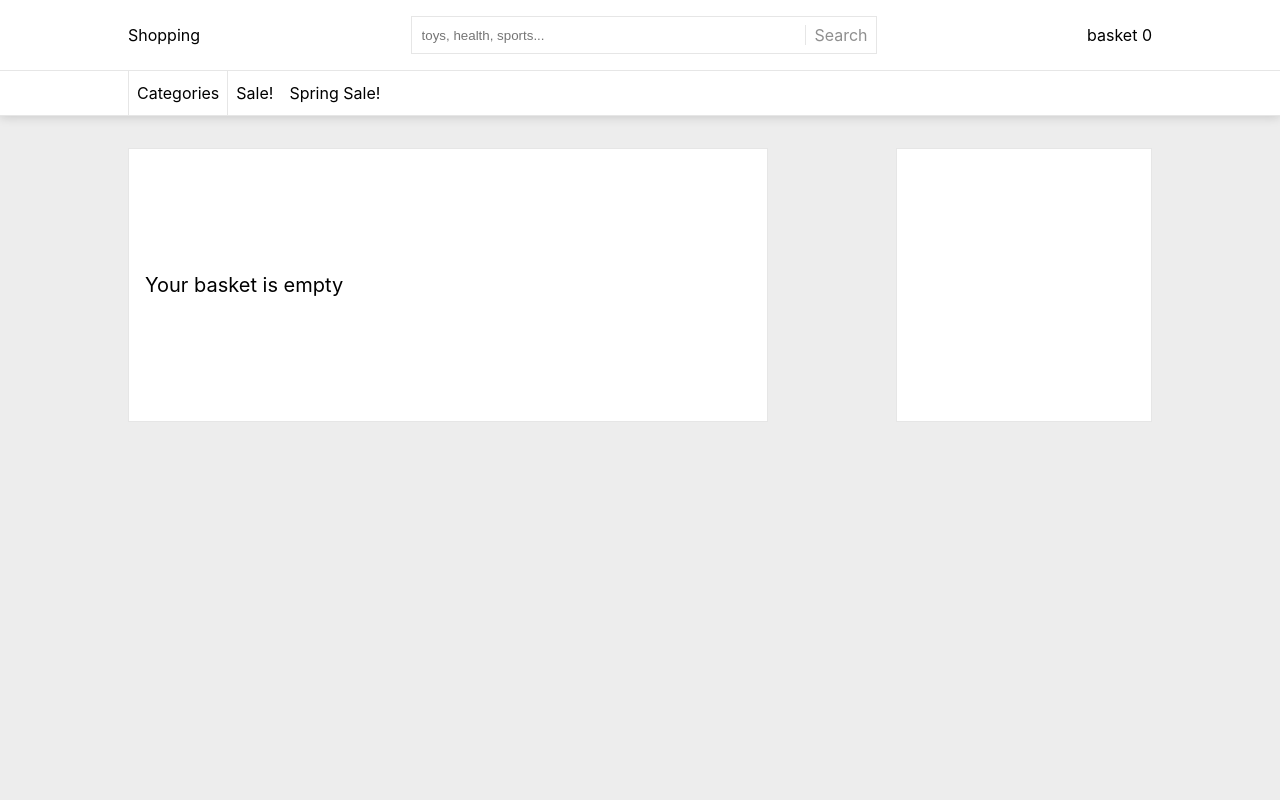
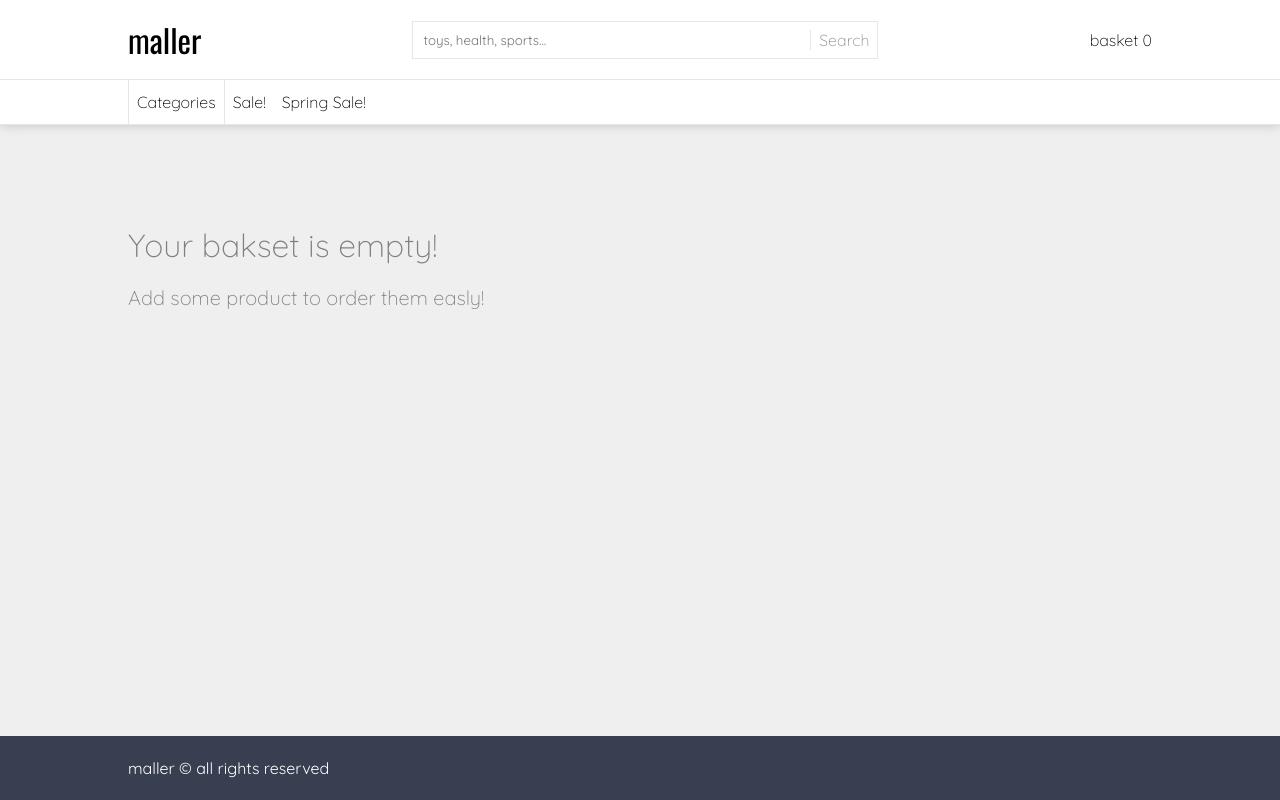
Before and after one commit to krzygrzywygrzy/maller, a React (Create React App) app: page /basket in a window 1280 px wide. Built offline with nearby package versions, Linux system fonts and the light colour scheme; no server answers; the database is empty.

Commit message:
footer, theming, sitename

```diff
--- a/public/index.html
+++ b/public/index.html
@@ -24,7 +24,7 @@
       work correctly both with client-side routing and a non-root public URL.
       Learn how to configure a non-root public URL by running `npm run build`.
     -->
-    <title>React App</title>
+    <title>maller</title>
   </head>
   <body>
     <noscript>You need to enable JavaScript to run this app.</noscript>
--- /dev/null
+++ b/src/core/footer/footer.css
@@ -0,0 +1,15 @@
+footer {
+  height: 4rem;
+  background: #373f51;
+  color: white;
+  line-height: 4rem;
+  font-weight: 400;
+
+  position: absolute;
+  bottom: 0;
+  width: 100%;
+}
+
+footer > span {
+  margin: 0 8rem;
+}
--- /dev/null
+++ b/src/core/footer/footer.tsx
@@ -0,0 +1,11 @@
+import './footer.css';
+
+const Footer = () => {
+    return (
+        <footer>
+            <span>maller &copy; all rights reserved</span>
+        </footer>
+    );
+}
+
+export default Footer;
--- a/src/core/navbar/navbar.css
+++ b/src/core/navbar/navbar.css
@@ -17,6 +17,11 @@
   align-items: center;
   padding: 1rem 8rem;
   border-bottom: 1px solid #e6e6e6;
+}
+
+.navbar-title {
+  font-size: 2rem;
+  font-family: "Oswald", sans-serif;
 }
 
 .search-box {
@@ -86,3 +91,7 @@ li:hover {
 .border-right {
   border-right: 1px solid #e6e6e6;
 }
+
+.search_btn {
+  color: black;
+}
--- a/src/core/navbar/navbar.tsx
+++ b/src/core/navbar/navbar.tsx
@@ -38,12 +38,12 @@ const Navbar = (props: any) => {
   return (
     <div className="navbar">
       <div className="navbar-container">
-        <div><Link href="/">Shopping</Link></div>
+        <div className="navbar-title"><Link href="/">maller</Link></div>
         <div>
             <div className="search-box">
               <input type="text" onChange={(e)=> handleChange(e.target.value) }
                 placeholder="toys, health, sports..." />
-              <div>Search</div>
+              <div className="search_btn">Search</div>
             </div>
         </div>
         <div>
--- a/src/index.css
+++ b/src/index.css
@@ -1,3 +1,6 @@
+@import url("https://fonts.googleapis.com/css2?family=Quicksand:wght@300;400;600&display=swap");
+@import url("https://fonts.googleapis.com/css2?family=Oswald&display=swap");
+
 body {
   margin: 0;
   font-family: -apple-system, BlinkMacSystemFont, "Segoe UI", "Roboto", "Oxygen",
@@ -5,12 +8,23 @@ body {
     sans-serif;
   -webkit-font-smoothing: antialiased;
   -moz-osx-font-smoothing: grayscale;
-  background: #ededed;
+  /*background: #ededed; */
+  background: #efefef;
+  font-weight: 300;
+  font-family: "Quicksand", sans-serif;
 }
 
 code {
   font-family: source-code-pro, Menlo, Monaco, Consolas, "Courier New",
     monospace;
+}
+
+.page {
+  min-height: 100vh;
+}
+
+.content-wrapper {
+  padding-bottom: 4rem;
 }
 
 a {
@@ -21,6 +35,7 @@ a {
 input[type="text"] {
   border: none;
   width: 95%;
+  font-family: "Quicksand", sans-serif;
 }
 input[type="text"]:focus {
   outline: none;
@@ -29,3 +44,7 @@ input[type="text"]:focus {
 .container {
   margin: 2rem 8rem;
 }
+
+input::placeholder {
+  font-family: "Quicksand", sans-serif;
+}
--- a/src/index.tsx
+++ b/src/index.tsx
@@ -11,6 +11,7 @@ import thunk from 'redux-thunk';
 import rootReducer from './store/reducers/rootReducer';
 import BasketPage from './pages/basket/basket';
 import ResultsPage from './pages/results/results';
+import Footer from './core/footer/footer';
 
 const store = createStore(
   rootReducer, applyMiddleware(thunk));
@@ -18,11 +19,14 @@ const store = createStore(
 ReactDOM.render(
   <React.StrictMode>
     <Provider store={store}>
-      <Route path="/"><Home/></Route>
-      <Route path="/basket"><BasketPage/></Route>
-      <Route path="/results/:main">
-        <ResultsPage />
-      </Route>
+      <div className="content-wrapper">
+        <Route path="/"><Home/></Route>
+        <Route path="/basket"><BasketPage/></Route>
+        <Route path="/results/:main">
+          <ResultsPage />
+        </Route>
+      </div>
+      <Footer />
     </Provider>
   </React.StrictMode>,
   document.getElementById('root')
--- a/src/interfaces/product.ts
+++ b/src/interfaces/product.ts
@@ -5,7 +5,7 @@ interface Product {
     price: Number,
     category: String,
     inStock: Number,
-    image: String, // base64 string image
+    image?: String, // base64 string image
 }
 
 export default Product;
--- a/src/pages/basket/basket.css
+++ b/src/pages/basket/basket.css
@@ -17,8 +17,10 @@
 }
 
 .empty-list {
+  color: gray;
+  height: 30vh;
   display: flex;
-  align-items: center;
-  height: 100%;
+  flex-direction: column;
+  justify-content: center;
   font-size: 1.25rem;
 }
--- a/src/pages/basket/basket.tsx
+++ b/src/pages/basket/basket.tsx
@@ -2,25 +2,24 @@ import './basket.css';
 import { connect } from 'react-redux';
 import Navbar from '../../core/navbar/navbar';
 import Basket from '../../interfaces/basket';
+import Footer from '../../core/footer/footer';
 
 const BasketPage = (props) => {
     //props
     let basket: Basket = props.basket;
 
-    console.log(basket.items.length);
-
+    document.title = `basket (${basket.items.length})`;
 
     return (
         <div>
             <Navbar />
             <div className="container basket-container">
-                <div className="item-list">
-                    {basket.items.length > 0 ? <div></div> :
-                    <div className="empty-list">
-                        <div>Your basket is empty</div>
-                    </div>}
-                </div>
-                <div className="basket-summary"></div>
+                { basket.items.length > 0 ? <div className="item-list">
+                    {/*  */}
+                </div> : <div className="empty-list">
+                    <span style={{fontSize: "2rem"}}>Your bakset is empty!</span>
+                    <p>Add some product to order them easly!</p>
+                </div>}
             </div>
         </div>
     );
--- a/src/pages/home/home.tsx
+++ b/src/pages/home/home.tsx
@@ -1,6 +1,8 @@
 import Navbar from '../../core/navbar/navbar';
 
 const Home = () => {
+    document.title = "maller"
+
     return (
         <div>
             <Navbar/>
--- a/src/store/reducers/shoppingBasketReducer.ts
+++ b/src/store/reducers/shoppingBasketReducer.ts
@@ -2,7 +2,9 @@ import Basket from "../../interfaces/basket";
 import Product from "../../interfaces/product";
 
 const initState: Basket = {
-    items: [],
+    items: [
+        // {name: "DVD", price: 13, category: "Music", inStock: 13, image: ""}
+    ],
 };
 
 type Action = | { type: "ADD_ITEM", payload: Product };
```
